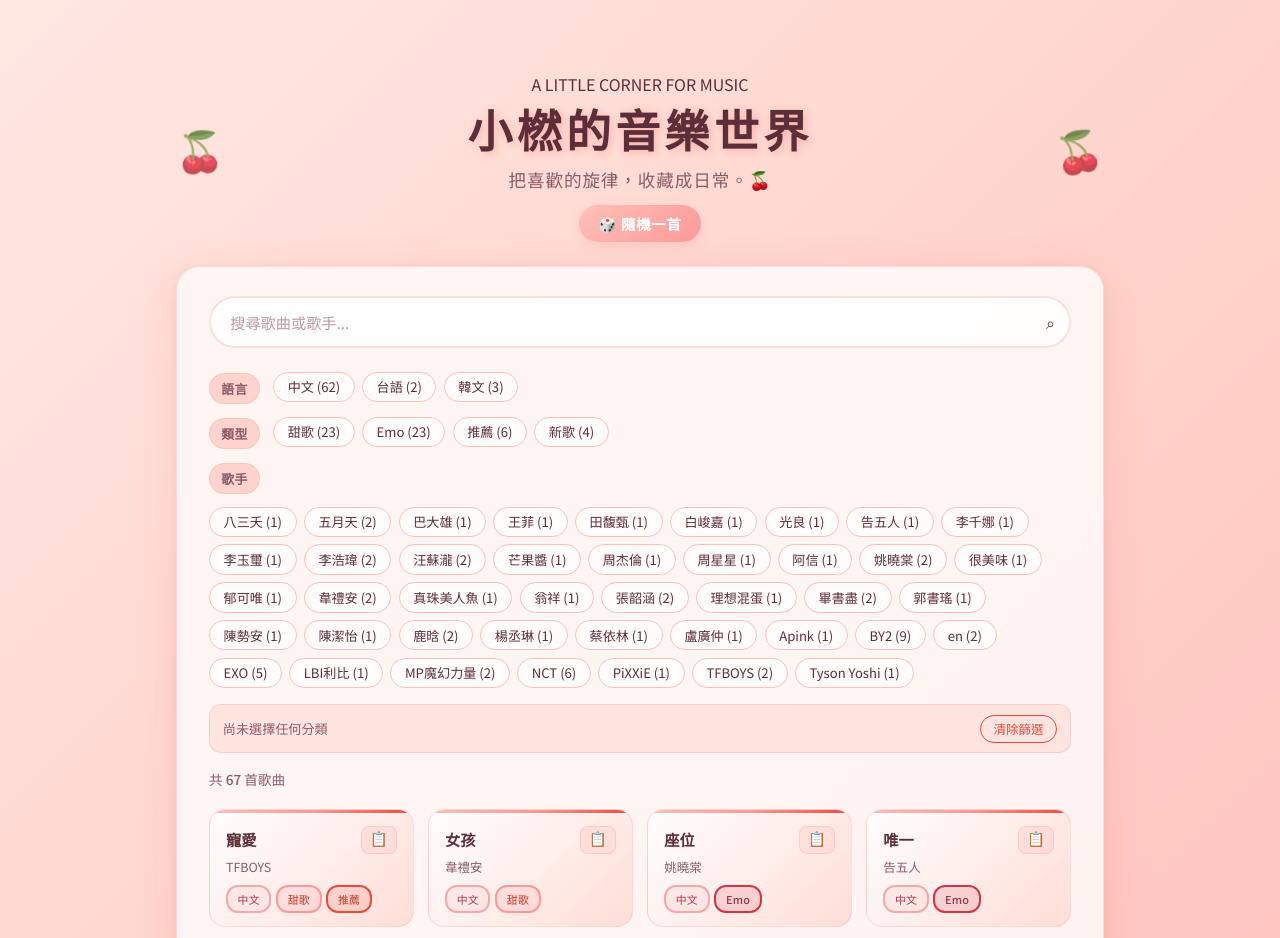
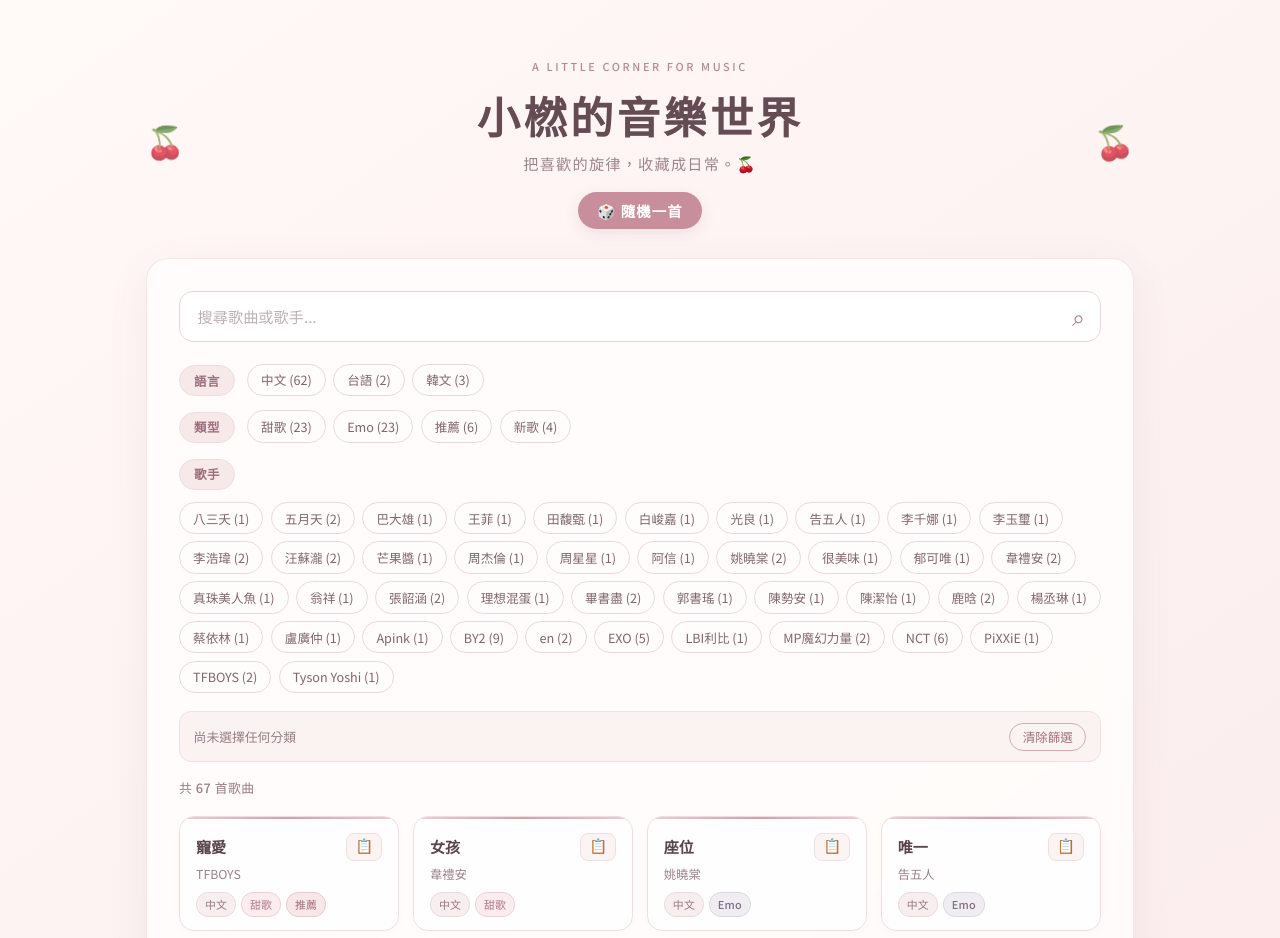
Before and after one commit to nyt49/xiaoran-playlist-songs, a plain HTML site: page index.html in a window 1280 px wide. Shown: the top 938 px of the page. Drawn offline with Linux system fonts and the light colour scheme.

Commit message:
Refine cherry songbook visual theme

```diff
--- a/style.css
+++ b/style.css
@@ -773,3 +773,346 @@ body {
     width: 100%;
   }
 }
+
+
+/* ===== Cherry Songbook: soft Korean-inspired finish ===== */
+:root {
+  --cherry-white: #fffbfa;
+  --cherry-cream: #fff4f1;
+  --cherry-light: #f9e4e3;
+  --cherry-soft: #efc5c8;
+  --cherry-main: #d99ba5;
+  --cherry-dark: #b97686;
+  --cherry-pink: #e8bdc4;
+  --cherry-pale: #fff0ef;
+  --cherry-accent: #a85e72;
+  --cherry-text: #59434a;
+  --cherry-text-light: #947b82;
+  --cherry-shadow: rgba(130, 79, 91, 0.08);
+  --cherry-border: rgba(193, 139, 151, 0.24);
+  --card-bg: rgba(255, 253, 252, 0.88);
+  --btn-active: #c98a98;
+}
+
+body {
+  background: linear-gradient(145deg, #fff9f7 0%, #fbeded 48%, #f6e9ed 100%);
+  color: var(--cherry-text);
+}
+
+.bubbles-container {
+  opacity: 0.34;
+}
+
+.main-wrapper {
+  max-width: 1020px;
+  padding-top: 1.4rem;
+}
+
+.site-header {
+  padding: 2.2rem 1rem 1.8rem;
+}
+
+.eyebrow {
+  color: #b58a94;
+  font-size: 0.68rem;
+  font-weight: 500;
+  letter-spacing: 0.24em;
+  margin-bottom: 0.65rem;
+}
+
+.site-title {
+  color: #654b54;
+  font-size: clamp(2rem, 5vw, 2.7rem);
+  font-weight: 600;
+  letter-spacing: 0.08em;
+  text-shadow: none;
+}
+
+.site-subtitle {
+  color: #a1858d;
+  font-size: 0.95rem;
+  letter-spacing: 0.08em;
+  margin-bottom: 1.1rem;
+}
+
+.champagne-deco {
+  opacity: 0.7;
+  font-size: 2rem;
+}
+
+.random-song-btn {
+  background: #c98e9b;
+  box-shadow: 0 4px 14px rgba(175, 111, 128, 0.16);
+  letter-spacing: 0.08em;
+}
+
+.random-song-btn:hover {
+  background: #b87989;
+  box-shadow: 0 6px 18px rgba(175, 111, 128, 0.2);
+}
+
+.card-container {
+  background: rgba(255, 253, 252, 0.88);
+  border: 1px solid rgba(193, 139, 151, 0.2);
+  border-radius: 22px;
+  padding: clamp(1.1rem, 3vw, 2rem);
+  box-shadow: 0 12px 42px rgba(113, 77, 88, 0.075);
+  backdrop-filter: blur(12px);
+}
+
+.search-row {
+  margin-bottom: 1.35rem;
+}
+
+.search-row input {
+  background: rgba(255, 255, 255, 0.85);
+  border: 1px solid #ead5d8;
+  border-radius: 14px;
+  padding: 0.85rem 3rem 0.85rem 1.1rem;
+}
+
+.search-row input:focus {
+  border-color: #c98e9b;
+  box-shadow: 0 0 0 3px rgba(201, 142, 155, 0.11);
+}
+
+.search-icon {
+  color: #a9848e;
+  font-size: 1.45rem;
+}
+
+.filter-section {
+  gap: 0.9rem;
+  margin-bottom: 1.15rem;
+}
+
+.filter-group {
+  align-items: flex-start;
+  gap: 0.75rem;
+}
+
+.filter-label {
+  min-width: 3.5rem;
+  text-align: center;
+  background: #f8e9e9;
+  border: 1px solid #f0dcdf;
+  color: #9a6f7b;
+  padding: 0.34rem 0.75rem;
+  font-size: 0.78rem;
+  font-weight: 600;
+}
+
+.filter-buttons {
+  gap: 0.45rem;
+}
+
+.filter-btn {
+  background: #fffdfc;
+  border: 1px solid #ead8dc;
+  color: #80666e;
+  padding: 0.36rem 0.82rem;
+  font-size: 0.79rem;
+}
+
+.filter-btn:hover {
+  background: #fbf0f0;
+  border-color: #d8aeb6;
+  color: #805963;
+  box-shadow: none;
+  transform: translateY(-1px);
+}
+
+.filter-btn.active {
+  background: #c98e9b;
+  border-color: #c98e9b;
+  color: #fff;
+  box-shadow: 0 3px 10px rgba(175, 111, 128, 0.14);
+}
+
+.filter-btn.unavailable {
+  opacity: 0.5;
+}
+
+.active-filters-row {
+  background: #fbf3f2;
+  border: 1px solid #f0e0e1;
+  border-radius: 12px;
+  padding: 0.65rem 0.85rem;
+}
+
+.active-filters-label {
+  color: #967d84;
+  font-size: 0.8rem;
+  line-height: 1.6;
+}
+
+.clear-btn {
+  border-color: #d7aab4;
+  color: #a36f7d;
+}
+
+.clear-btn:hover {
+  background: #c98e9b;
+  border-color: #c98e9b;
+  color: #fff;
+}
+
+.song-count {
+  color: #987f86;
+  font-size: 0.8rem;
+  letter-spacing: 0.04em;
+}
+
+.song-grid {
+  grid-template-columns: repeat(auto-fill, minmax(215px, 1fr));
+  gap: 0.85rem;
+}
+
+.song-card {
+  background: rgba(255, 255, 255, 0.82);
+  border: 1px solid #efdee1;
+  border-radius: 15px;
+  padding: 0.95rem 1rem 0.85rem;
+  box-shadow: 0 2px 10px rgba(112, 75, 85, 0.025);
+  animation: fadeInUp 0.28s ease both;
+}
+
+.song-card::before {
+  height: 2px;
+  background: linear-gradient(90deg, #ead0d4, #d69eaa, #edcdd2);
+}
+
+.song-card:hover {
+  transform: translateY(-2px);
+  border-color: #dfbcc3;
+  box-shadow: 0 8px 22px rgba(112, 75, 85, 0.07);
+}
+
+.song-title {
+  color: #5b454c;
+  font-size: 0.94rem;
+  font-weight: 600;
+}
+
+.song-artist {
+  color: #9a8289;
+  font-size: 0.77rem;
+}
+
+.copy-btn {
+  background: #fcf3f3;
+  border: 1px solid #f0dfe1;
+  color: #9f7180;
+  border-radius: 8px;
+}
+
+.copy-btn:hover {
+  background: #f7e8e9;
+  border-color: #dcb8c0;
+}
+
+.song-tag {
+  border-width: 1px;
+  font-weight: 500;
+  padding: 0.2rem 0.5rem;
+}
+
+.song-tag.tag-推薦,
+.random-song-tag.tag-推薦 {
+  background: #f8e7e9;
+  color: #a46d7a;
+  border-color: #e9c9cf;
+}
+
+.song-tag.tag-新歌,
+.random-song-tag.tag-新歌 {
+  background: #fbf0eb;
+  color: #a77e75;
+  border-color: #efd9d2;
+}
+
+.song-tag.tag-中文,
+.random-song-tag.tag-中文 {
+  background: #f7eef0;
+  color: #9b7781;
+  border-color: #ead9dd;
+}
+
+.song-tag.tag-台語,
+.random-song-tag.tag-台語 {
+  background: #f5f0ea;
+  color: #9b806f;
+  border-color: #e9ded1;
+}
+
+.song-tag.tag-韓文,
+.random-song-tag.tag-韓文 {
+  background: #f0eef5;
+  color: #80758e;
+  border-color: #ded9e9;
+}
+
+.song-tag.tag-甜歌,
+.random-song-tag.tag-甜歌 {
+  background: #fbecf0;
+  color: #b07888;
+  border-color: #efcfd8;
+}
+
+.song-tag.tag-Emo,
+.random-song-tag.tag-Emo {
+  background: #f0edf2;
+  color: #817083;
+  border-color: #ded6e2;
+}
+
+.random-song-content {
+  background: linear-gradient(145deg, #fffdfc, #fbf0f1);
+  border: 1px solid #e4c5cc;
+  box-shadow: 0 18px 48px rgba(80, 53, 63, 0.18);
+}
+
+.random-song-title {
+  color: #634c55;
+}
+
+.random-song-btn-next {
+  background: #c98e9b;
+  box-shadow: 0 4px 12px rgba(175, 111, 128, 0.14);
+}
+
+.random-song-btn-next:hover {
+  background: #b87989;
+}
+
+.random-song-btn-close {
+  border-color: #dcb7bf;
+  color: #86636d;
+  background: #fff8f7;
+}
+
+.no-results {
+  color: #9a7f87;
+}
+
+@media (max-width: 600px) {
+  .main-wrapper {
+    padding: 0.7rem 0.7rem 2.5rem;
+  }
+
+  .site-header {
+    padding: 1.8rem 0.6rem 1.3rem;
+  }
+
+  .champagne-deco {
+    font-size: 1.45rem;
+  }
+
+  .filter-label {
+    min-width: 3.2rem;
+  }
+
+  .song-grid {
+    grid-template-columns: repeat(auto-fill, minmax(145px, 1fr));
+  }
+}
```
